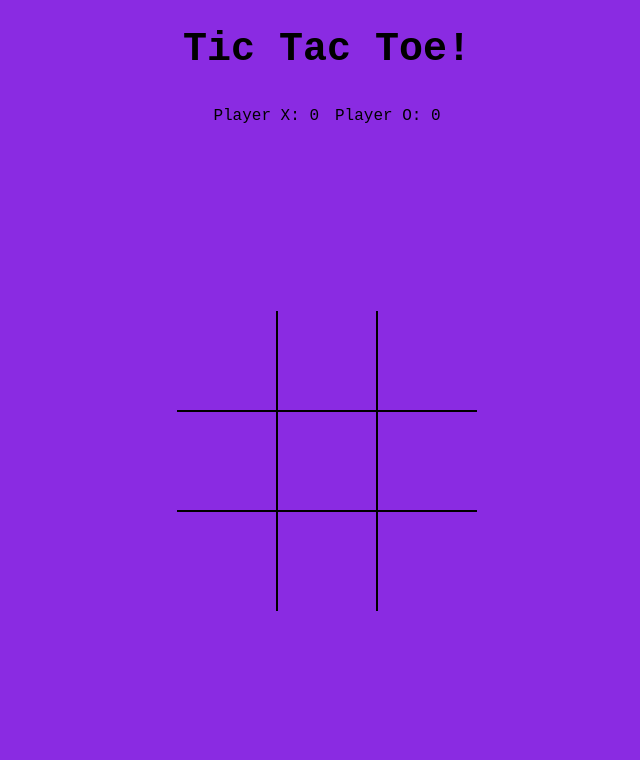
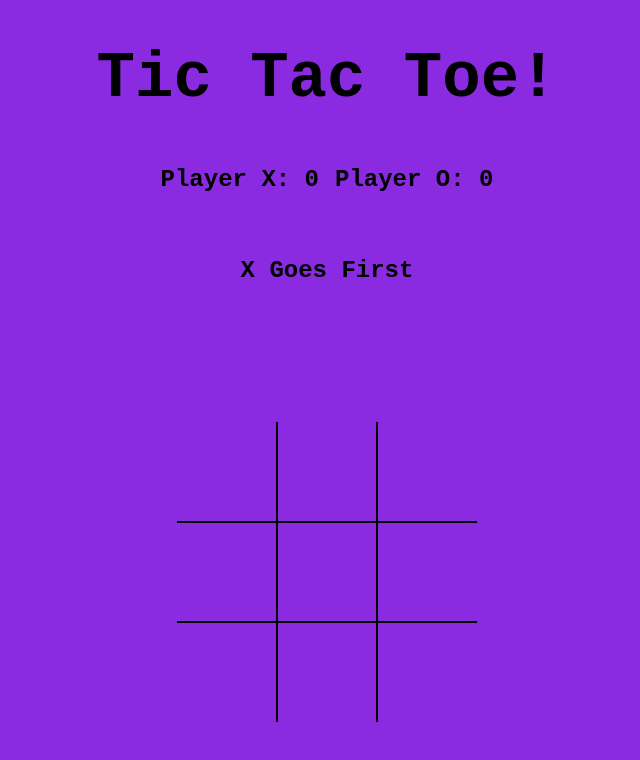
Before and after one commit to Cmendence/week-11-JQuery-and-AJAX, a website: page index.html in a window 1280 px wide. Shown: the whole page, without its empty margins (313-953 px from the left). Drawn offline with Linux system fonts and the light colour scheme.

Commit message:
shows current turn, updated CSS

```diff
--- a/index.html
+++ b/index.html
@@ -18,6 +18,9 @@
             <span id="player-x-score">Player X: 0</span>
             <span id="player-o-score">Player O: 0</span>
         </div>
+    </div>
+    <div class="container turn">
+        <span id="player-turn"></span>
     </div>
 
 <div class="board" id="board">
--- a/styles.css
+++ b/styles.css
@@ -1,5 +1,6 @@
 *, *::after, *::before {
     box-sizing: border-box;
+    font-family: "Space Mono", monospace;
 }
 
 :root {
@@ -16,18 +17,24 @@ body {
 
 h1 {
     justify-content: center;
-    font-size: 40px;
+    font-size: 4rem;
 }
 
 .container {
-    font-family: "Space Mono", monospace;
     display: flex;
     flex-direction: column;
     align-items: center;
+    font-weight: bold;
+    font-size: 1.5rem;
+
+}
+
+.turn {
+    margin-top: 4rem;
+    font-weight: bold;
 }
 
 .scoreboard {
-    font-family: "Space Mono", monospace;
     display: flex;
     gap: 1rem;
     margin-top: .5rem;
@@ -43,7 +50,7 @@ h1 {
     align-items: center;
     align-content: center;
     grid-template-columns: repeat(3, auto);
-    margin-top: -4rem;
+    margin-top: -7rem;
 }
 
 .cell {
--- a/ticTacToe.js
+++ b/ticTacToe.js
@@ -23,6 +23,8 @@ startGame()
 restartButton.addEventListener('click', startGame);
 
 function startGame(){
+    document.getElementById('player-turn').textContent = `X Goes First`;
+
     circleTurn = false;
 cellElements.forEach(cell => {
     cell.classList.remove(xClass);
@@ -51,34 +53,9 @@ if(checkWin(currentClass)) {
     //check for draw
     swapTurns();
     setBoardHoverClass();
+    document.getElementById('player-turn').textContent = circleTurn ? `O's Turn` : `X's Turn`;
 }
 }
-
-// function endGame(draw) {
-//     if(draw){
-//         winningMessageText.innerText = 'Draw!'
-//     } else {
-//         winningMessageText.innerHTML = `${circleTurn ? "O's": "X's"} Win!`
-//     }
-//         winningMessage.classList.add('show');
-// }
-
-// function endGame(draw) {
-//     if (draw) {
-//         winningMessageText.innerText = 'Draw!';
-//     } else {
-//         winningMessageText.innerHTML = `${circleTurn ? "O's" : "X's"} Win!`;
-//         // Update scoreboard
-//         const playerXScore = document.getElementById('player-x-score');
-//         const playerOScore = document.getElementById('player-o-score');
-//         if (circleTurn) {
-//             playerOScore.textContent = `Player O: ${parseInt(playerOScore.textContent.split(': ')[1]) + 1}`;
-//         } else {
-//             playerXScore.textContent = `Player X: ${parseInt(playerXScore.textContent.split(': ')[1]) + 1}`;
-//         }
-//     }
-//     winningMessage.classList.add('show');
-// }
 
 
 let playerXScore = 0;
```
